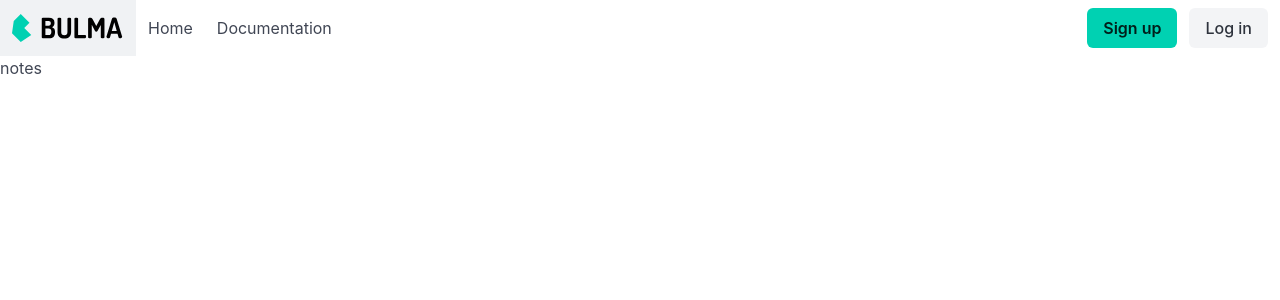
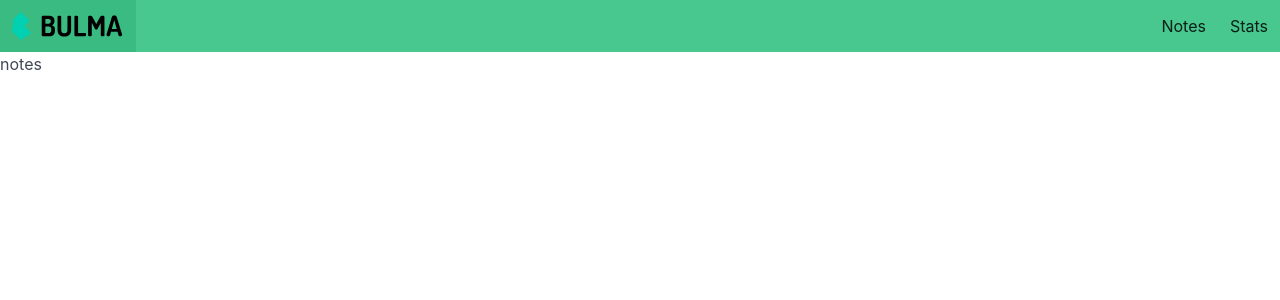
Before and after one commit to GaryNg-R/Vue-local, a Vue app in the folder vue-compostion-api-noteballs/: page /#/ in a window 1280 px wide. Shown: the top 300 px of the page. Built offline with nearby package versions, Linux system fonts and the light colour scheme.

Commit message:
fix nav bar css

```diff
--- a/vue-compostion-api-noteballs/src/components/Layout/NavBar.vue
+++ b/vue-compostion-api-noteballs/src/components/Layout/NavBar.vue
@@ -1,5 +1,5 @@
 <template>
-<nav class="navbar issuccess" role="navigation" aria-label="main navigation">
+<nav class="navbar is-success" role="navigation" aria-label="main navigation">
     <div class="navbar-brand">
       <a class="navbar-item" href="https://bulma.io">
         <svg width="640" height="160" viewBox="0 0 640 160" fill="none" xmlns="http://www.w3.org/2000/svg">
@@ -18,29 +18,15 @@
     </div>
 
     <div id="navbarBasicExample" class="navbar-menu">
-      <div class="navbar-start">
-        <a class="navbar-item">
-          Home
-        </a>
 
-        <a class="navbar-item">
-          Documentation
-        </a>
+      <div class="navbar-end">
+        <RouterLink to="/" class="navbar-item"
+          >Notes</RouterLink>
+
+        <RouterLink to="/stats" class="navbar-item"
+          >Stats</RouterLink>
 
 
-      </div>
-
-      <div class="navbar-end">
-        <div class="navbar-item">
-          <div class="buttons">
-            <a class="button is-primary">
-              <strong>Sign up</strong>
-            </a>
-            <a class="button is-light">
-              Log in
-            </a>
-          </div>
-        </div>
       </div>
     </div>
   </nav>
```
